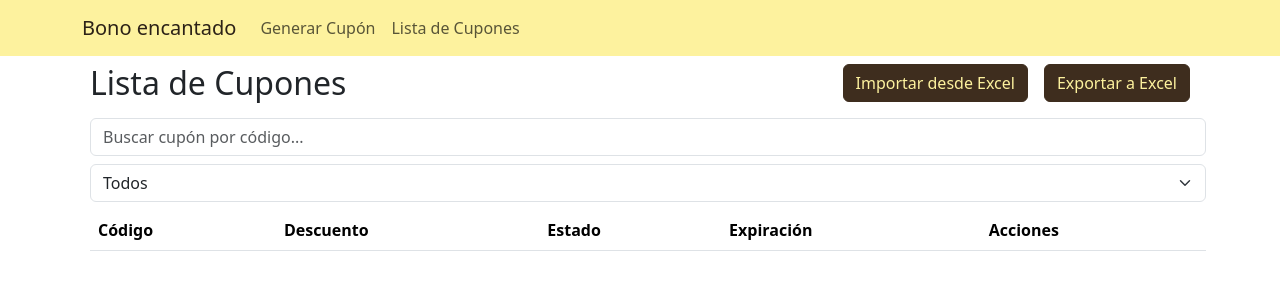
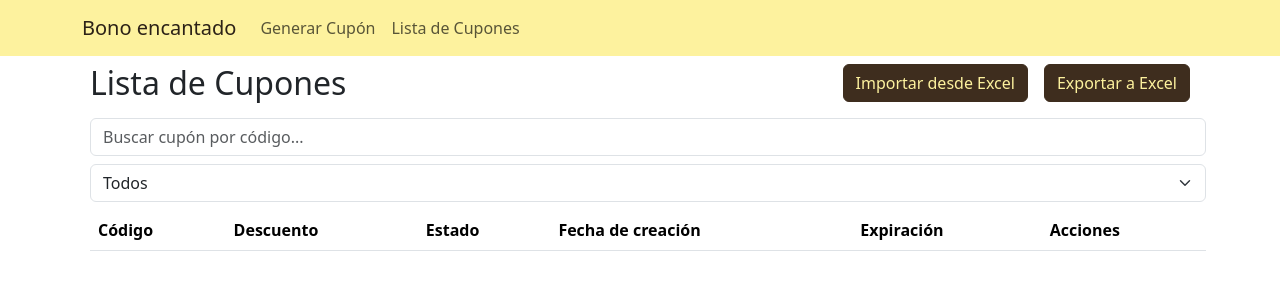
Before and after one commit to jhosebro/mi-cupon, a React (Create React App) app: page /list in a window 1280 px wide. Shown: the top 300 px of the page. Built offline with nearby package versions, Linux system fonts and the light colour scheme.

Commit message:
Add new feature creation date

```diff
--- a/src/components/CuponGenerator.jsx
+++ b/src/components/CuponGenerator.jsx
@@ -29,10 +29,12 @@ const CuponGenerator = ({ agregarCupon }) => {
     }
 
     const codigoCupon = generarCodigoUnico();
+    const fechaCreacion = new Date().toISOString().split('T')[0]; // Obtener fecha actual en formato AAAA-MM-DD
     const cupon = {
       ...cuponData,
       codigo: codigoCupon,
       estado: "válido",
+      fechaCreacion, // Añadir fecha de creación
     };
 
     agregarCupon(cupon);
@@ -79,7 +81,7 @@ const CuponGenerator = ({ agregarCupon }) => {
             <div className="d-flex justify-content-center">
               <button
                 type="button"
-                className="btn btn-cafe"
+                className="btn btn-primary"
                 onClick={generarCupon}
               >
                 Generar Cupón
@@ -89,15 +91,10 @@ const CuponGenerator = ({ agregarCupon }) => {
           {cuponGenerado && (
             <div className="alert alert-success mt-4">
               <h3>Cupón Generado Exitosamente!</h3>
-              <p>
-                <strong>Código:</strong> {cuponGenerado.codigo}
-              </p>
-              <p>
-                <strong>Descuento:</strong> {cuponGenerado.descuento}%
-              </p>
-              <p>
-                <strong>Validez:</strong> {cuponGenerado.validez}
-              </p>
+              <p><strong>Código:</strong> {cuponGenerado.codigo}</p>
+              <p><strong>Descuento:</strong> {cuponGenerado.descuento}%</p>
+              <p><strong>Validez:</strong> {cuponGenerado.validez}</p>
+              <p><strong>Fecha de Creación:</strong> {cuponGenerado.fechaCreacion}</p>
             </div>
           )}
         </div>
--- a/src/components/CuponList.jsx
+++ b/src/components/CuponList.jsx
@@ -19,6 +19,7 @@ const CuponRow = ({ cupon, onCambiarEstado, onEliminarCupon }) => (
     <td>{cupon.codigo}</td>
     <td>{cupon.descuento}</td>
     <td>{cupon.estado}</td>
+    <td>{cupon.fechaCreacion}</td>
     <td>{cupon.validez}</td>
     <td>
       <button
@@ -61,6 +62,7 @@ const CuponList = ({ cupones, setCupones, filtro, cambiarFiltro }) => {
         descuento: row[0],
         estado: row[3],
         validez: row[1],
+        fechaCreacion: row[4],
       }));
       setCupones(cuponesImportados);
     };
@@ -165,6 +167,7 @@ const CuponList = ({ cupones, setCupones, filtro, cambiarFiltro }) => {
             <th>Código</th>
             <th>Descuento</th>
             <th>Estado</th>
+            <th>Fecha de creación</th>
             <th>Expiración</th>
             <th>Acciones</th>
           </tr>
```
